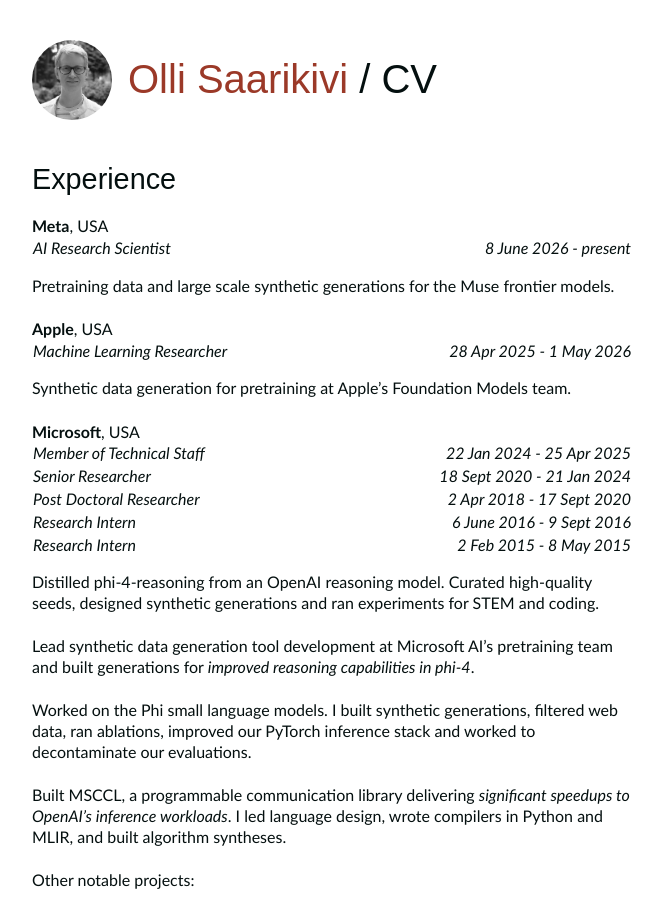
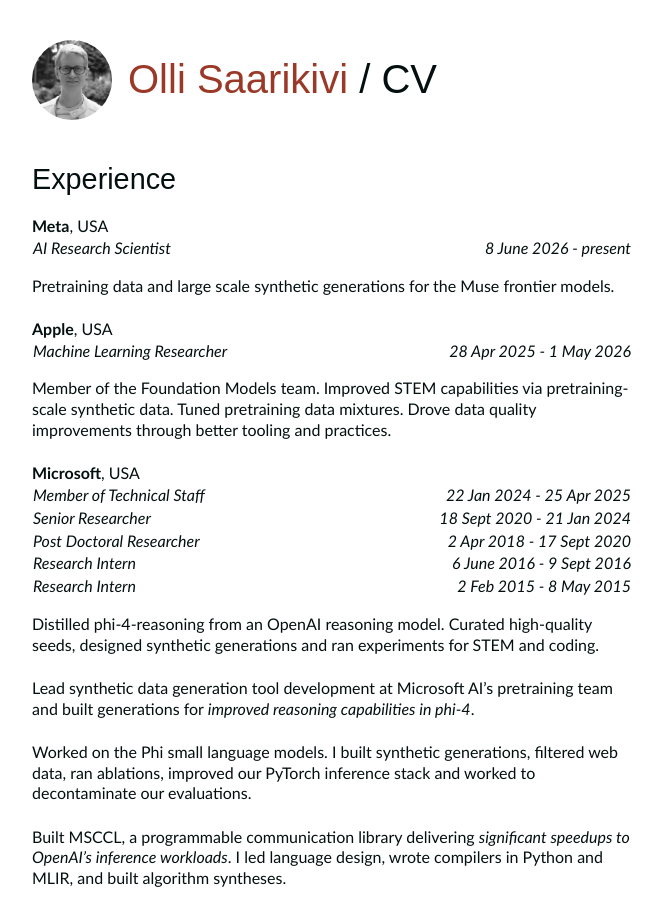
Before and after one commit to OlliSaarikivi/homepage, a Jekyll site: the page built from cv.md, in a window 1280 px wide and 900 px high. Shown: the whole window, without its empty margins (308-970 px from the left). Built offline with Jekyll 4.4.1, drawn with Linux system fonts in a browser that asks for light colours.

Commit message:
Update cv.md

```diff
--- a/cv.md
+++ b/cv.md
@@ -25,7 +25,7 @@
 |*Machine Learning Researcher*|*28 Apr 2025 - 1 May 2026*|
 {: class="nohead"}
 
-Synthetic data generation for pretraining at Apple’s Foundation Models team.
+Member of the Foundation Models team. Improved STEM capabilities via pretraining-scale synthetic data. Tuned pretraining data mixtures. Drove data quality improvements through better tooling and practices.
 
 **Microsoft**, USA
 {: class="noskip"}
```
